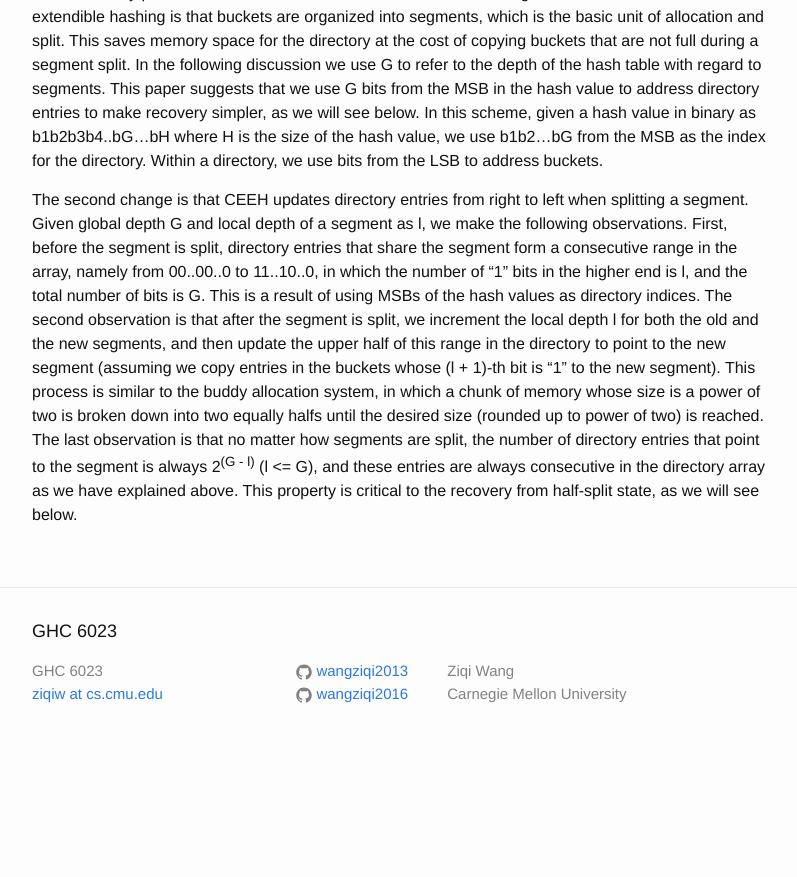
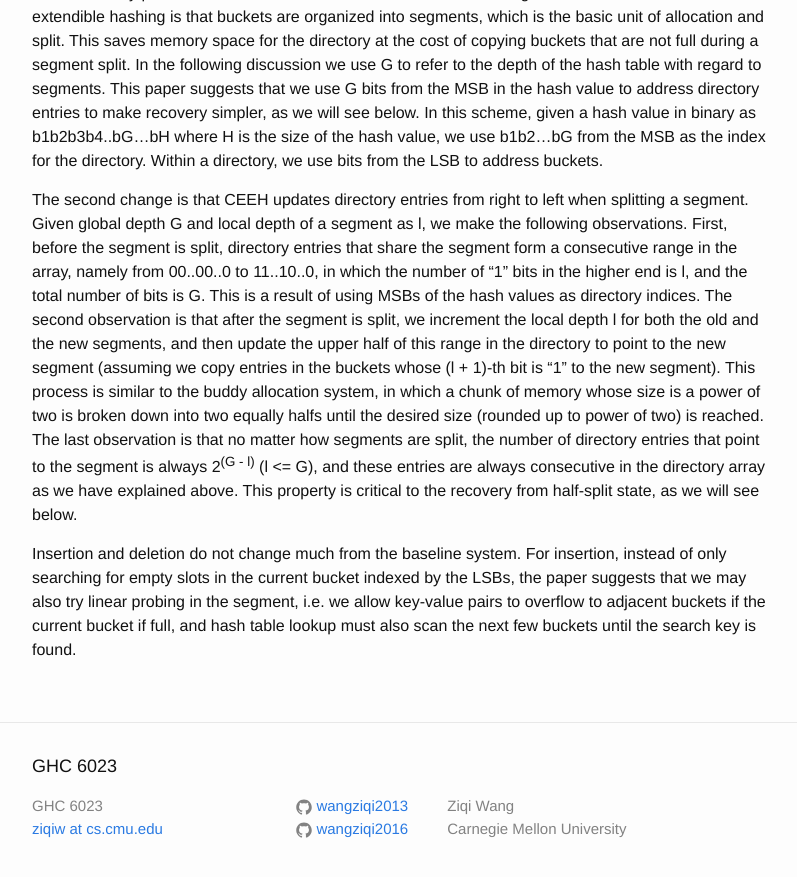
Before and after one commit to wangziqi2013/wangziqi2013.github.io, a Jekyll site: the page built from _posts/2019-12-06-cceh.markdown, in a window 1280 px wide and 900 px high, scrolled down 2566 px. Shown: the top 877 px of the window, without its empty margins (238-1035 px from the left). Built offline with Jekyll 4.4.1, drawn with Linux system fonts in a browser that asks for light colours; before the commit the page ends 3331 px from its top, so only the background shows below that.

Commit message:
Adding insertion and deletion

```diff
--- a/_posts/2019-12-06-cceh.markdown
+++ b/_posts/2019-12-06-cceh.markdown
@@ -111,3 +111,8 @@ halfs until the desired size (rounded up to power of two) is reached. The last o
 are split, the number of directory entries that point to the segment is always 2<sup>(G - l)</sup> (l <= G), and these entries
 are always consecutive in the directory array as we have explained above. This property is critical to the recovery from
 half-split state, as we will see below.
+
+Insertion and deletion do not change much from the baseline system. For insertion, instead of only searching for empty slots
+in the current bucket indexed by the LSBs, the paper suggests that we may also try linear probing in the segment, i.e. we
+allow key-value pairs to overflow to adjacent buckets if the current bucket if full, and hash table lookup must also scan
+the next few buckets until the search key is found.
```
